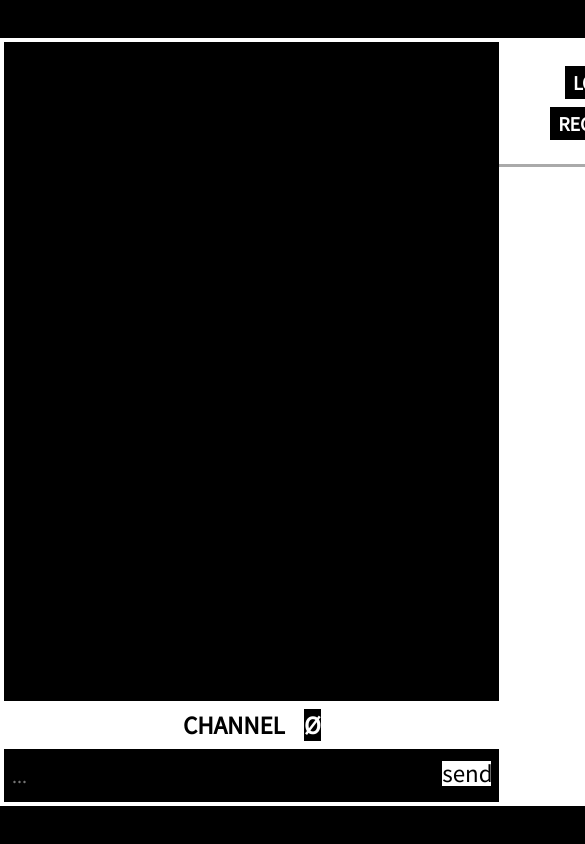
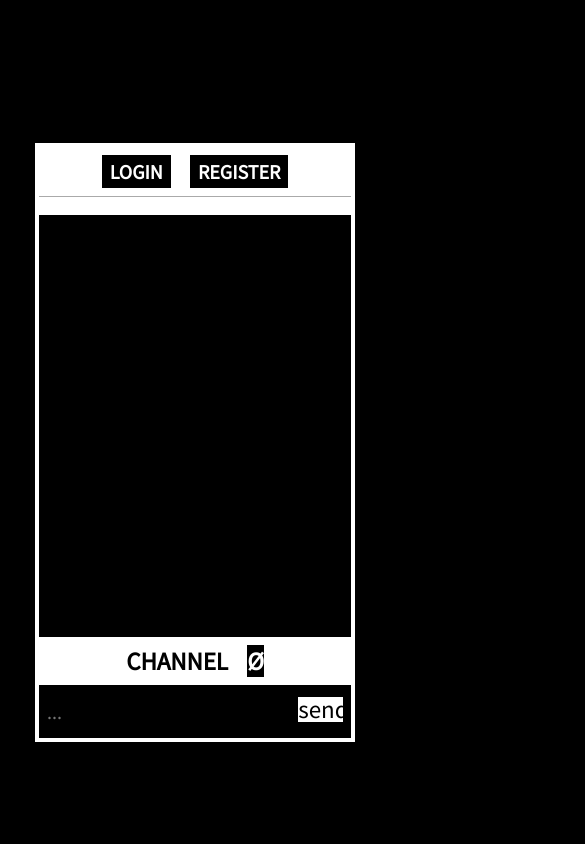
Before and after one commit to ychalier/chrab, a plain HTML site: page chat/webclient/index.html in a window 390 px wide. Shown: the top 844 px of the page, 585 px wide, since content can reach past the window. Drawn offline with Linux system fonts and the light colour scheme.

Commit message:
webclient responsive

```diff
--- a/chat/webclient/chrab.css
+++ b/chat/webclient/chrab.css
@@ -365,3 +365,46 @@ body {
   color: black;
   text-align: left;
 }
+
+#sidebar, #chat__info, #chat__form__button, .button, h1 {
+  -webkit-touch-callout: none;
+  -webkit-user-select: none;
+  -khtml-user-select: none;
+  -moz-user-select: none;
+  -ms-user-select: none;
+  user-select: none;
+}
+
+@media(max-width: 650px) {
+  body {
+    padding-top: 20px;
+    padding-bottom: 20px;
+  }
+  #wrapper {
+    width: 80%;
+    height: auto;
+    border-right: 4px solid white;
+    flex-direction: column-reverse;
+  }
+  #chat {
+    width: 100%;
+  }
+  #sidebar {
+    width: 100%;
+  }
+  #chat__messages {
+    height: 50vh;
+  }
+  #sidebar__account {
+    margin: 0;
+  }
+  #sidebar__account > div {
+    width: auto;
+    display: inline-block;
+    margin-left: 8px;
+    margin-right: 8px;
+  }
+  #sidebar__channels {
+    max-height: 20vh;
+  }
+}
--- a/chat/webclient/index.html
+++ b/chat/webclient/index.html
@@ -58,7 +58,7 @@
           </div>
         </div>
         <div id="sidebar__create-channel">
-          <button id="sidebar__create-channel__button" class="button state-true">create <br /> channel</button>
+          <button id="sidebar__create-channel__button" class="button state-true">create channel</button>
         </div>
       </div>
     </div>
--- a/chat/webclient/model.js
+++ b/chat/webclient/model.js
@@ -90,7 +90,6 @@ function refreshToken(callback) {
      unauthorized.
    */
   if ('refresh_token' in token) {
-    console.log(token.refresh_token);
     sendRequest('GET', '/refresh-token',
                 {'Authorization': 'Bearer ' + token.refresh_token}, {
       200: (response) => {
--- a/chat/webclient/view.js
+++ b/chat/webclient/view.js
@@ -184,7 +184,6 @@ function removeUnidentifiedChildren(parent) {
     }
   }
   for (let i = 0; i < toDelete.length; i++) {
-    console.log(toDelete[i]);
     parent.removeChild(toDelete[i]);
   }
 }
```
